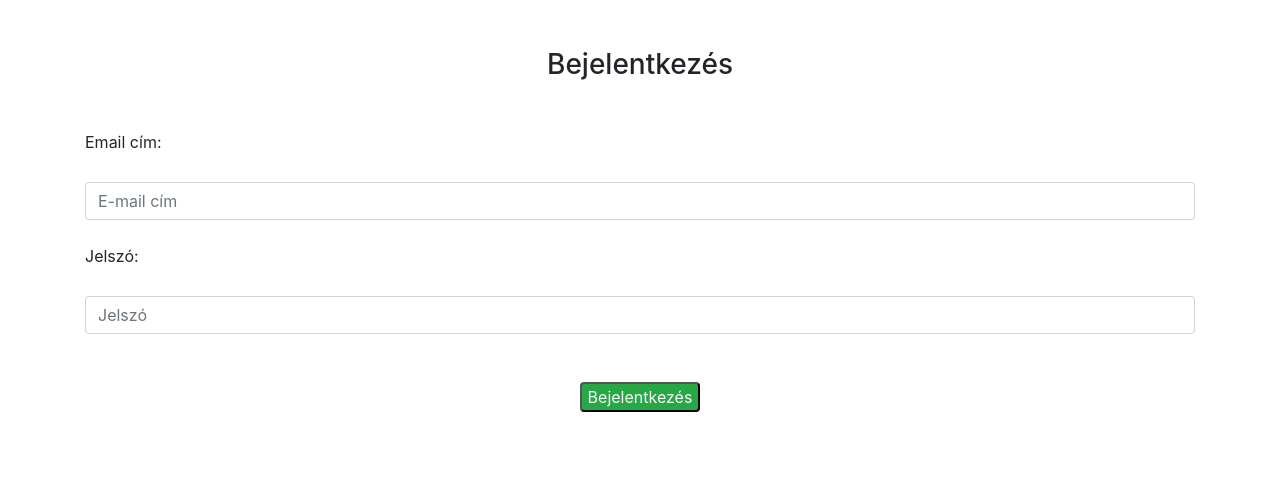
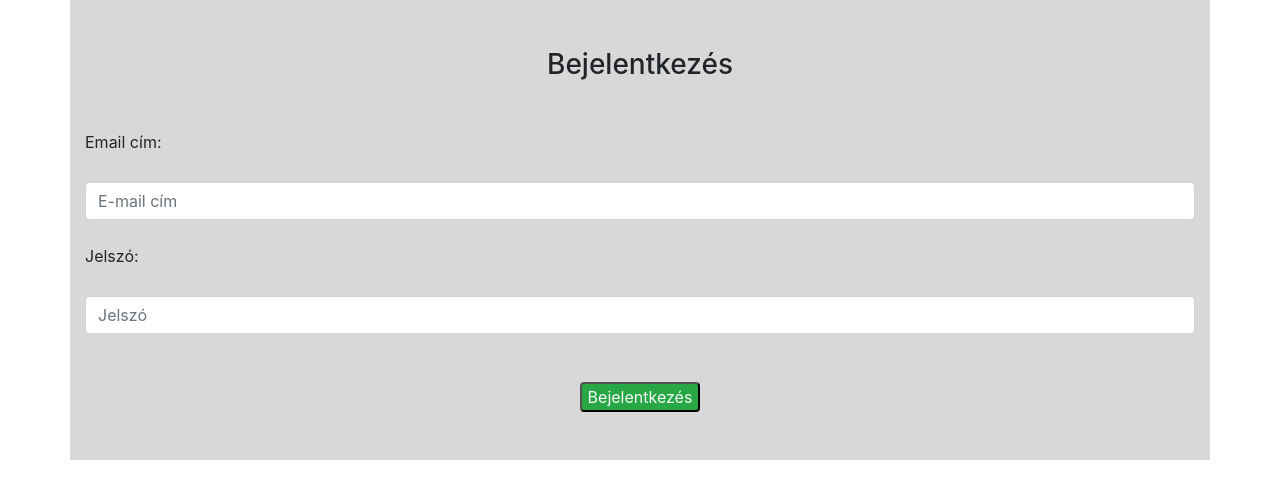
Before and after one commit to flowacademyhu/iota-munkalap, a React (Create React App) app in the folder frontend/: page / in a window 1280 px wide. Shown: the top 498 px of the page. Built offline with nearby package versions, Linux system fonts and the light colour scheme; what axios-mock-adapter would draw is missing.

Commit message:
background color changed to lightgray

```diff
--- a/frontend/src/LoginForm.js
+++ b/frontend/src/LoginForm.js
@@ -25,7 +25,7 @@ const password = "user12345";
 
 export default function LoginForm() {
     return (
-        <div className="container background">
+        <div className="container loginform">
             <div className="row">
                 <div className="col-12">
                     <Formik
--- a/frontend/src/style.css
+++ b/frontend/src/style.css
@@ -3,6 +3,10 @@
   color: white;
   margin: 20px;
   font-size: 30px;
+}
+
+.container.loginform {
+  background-color: rgba(211, 211, 211, 0.876);
 }
 
 .form-control {
```
